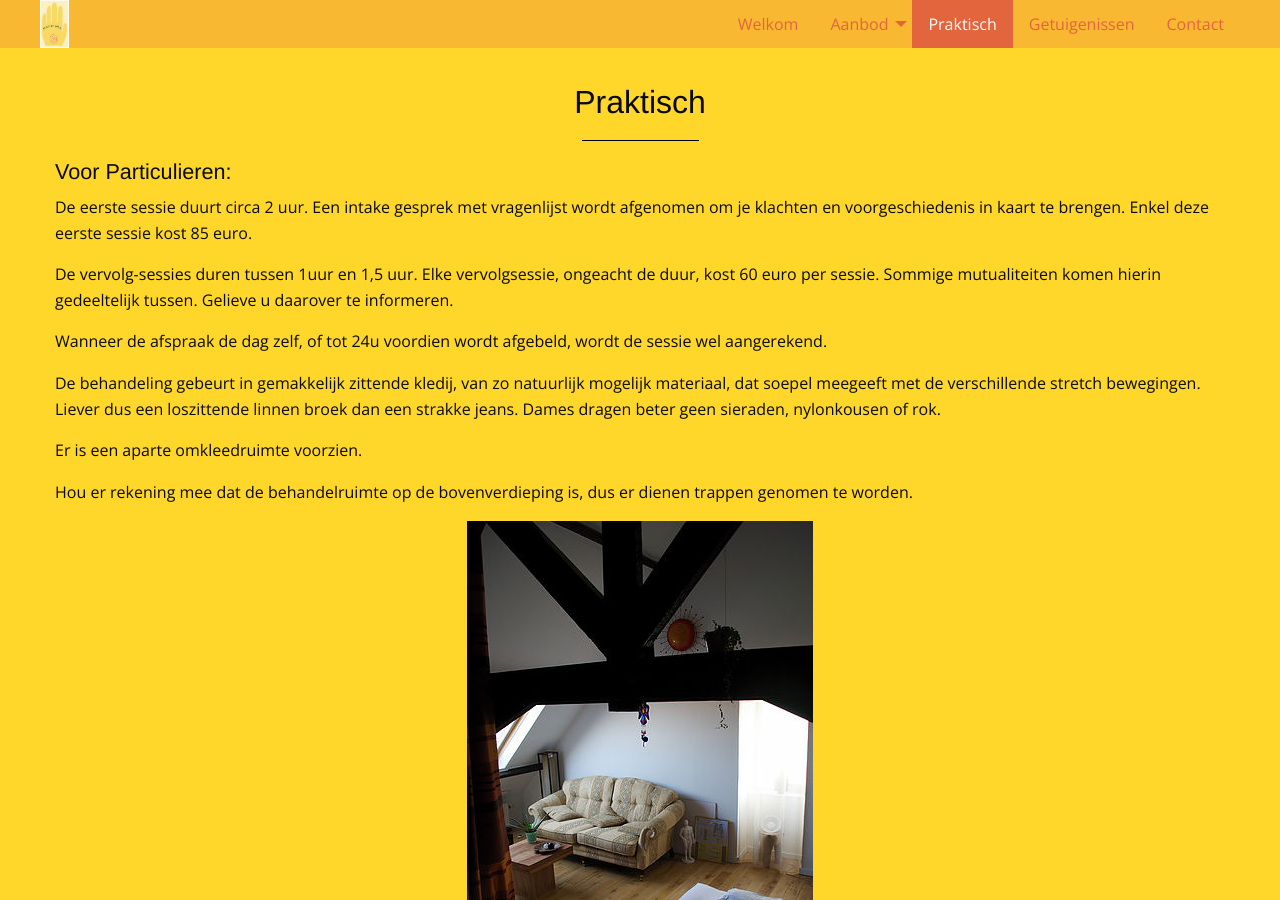
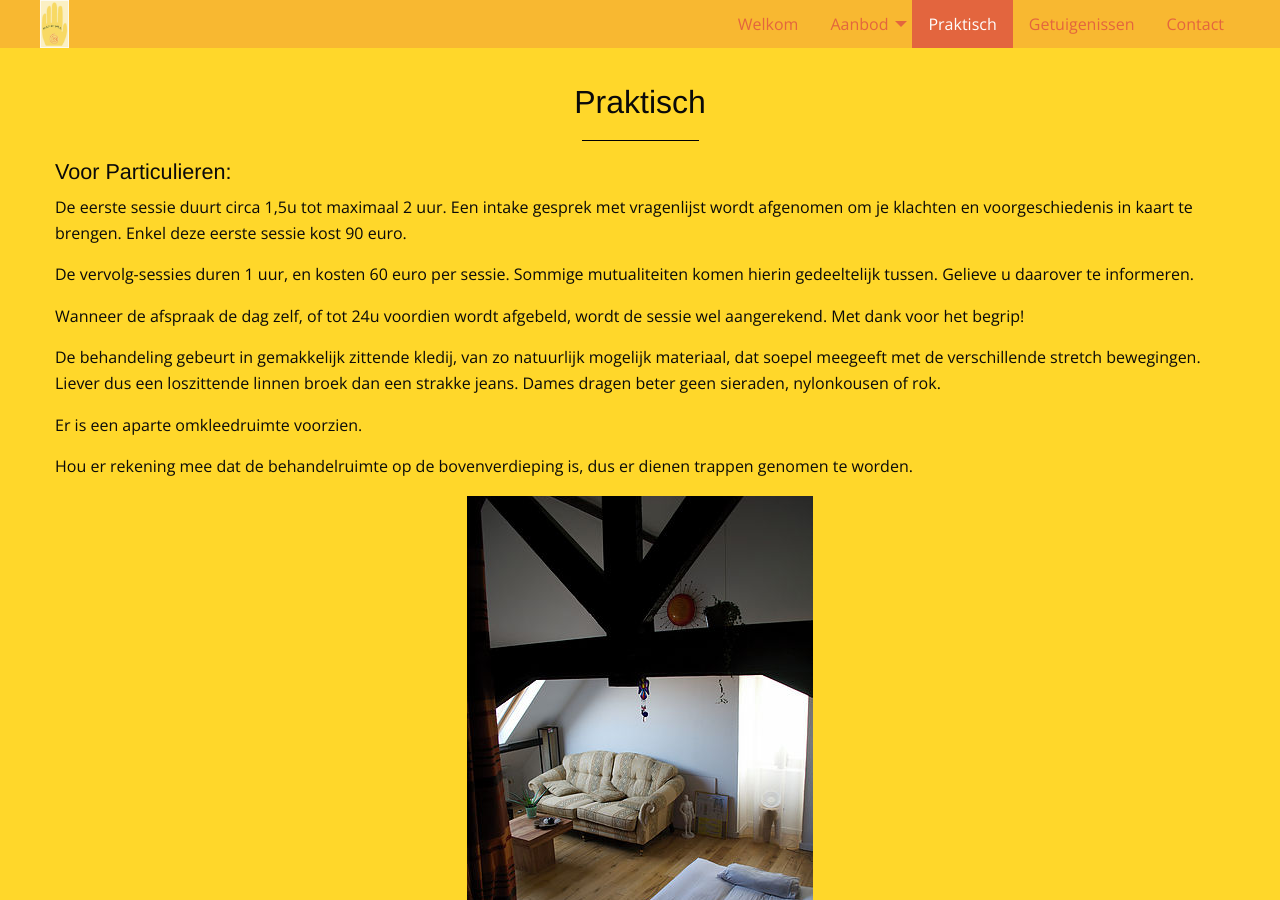
Before and after one commit to manopura/manopura.github.io, a Jekyll site: the page built from praktisch.md, in a window 1280 px wide and 900 px high. Built offline with Jekyll 4.4.1, drawn with Linux system fonts in a browser that asks for light colours; nearby versions of some CDN libraries; our own code applies the rules of GitHub Pages for plain Markdown files.

Commit message:
Update praktisch.md

```diff
--- a/praktisch.md
+++ b/praktisch.md
@@ -6,12 +6,11 @@ menu: praktisch
 
 ### Voor Particulieren:
 
-De eerste sessie duurt circa 2 uur. Een intake gesprek met vragenlijst wordt afgenomen om je klachten en voorgeschiedenis in kaart te brengen. Enkel deze eerste sessie kost 85 euro.
+De eerste sessie duurt circa 1,5u tot maximaal 2 uur. Een intake gesprek met vragenlijst wordt afgenomen om je klachten en voorgeschiedenis in kaart te brengen. Enkel deze eerste sessie kost 90 euro.
 
-De vervolg-sessies duren tussen 1uur en 1,5 uur.
-Elke vervolgsessie, ongeacht de duur, kost 60 euro per sessie. Sommige mutualiteiten komen hierin gedeeltelijk tussen. Gelieve u daarover te informeren.
+De vervolg-sessies duren 1 uur, en kosten 60 euro per sessie. Sommige mutualiteiten komen hierin gedeeltelijk tussen. Gelieve u daarover te informeren.
 
-Wanneer de afspraak de dag zelf, of tot 24u voordien wordt afgebeld, wordt de sessie wel aangerekend.
+Wanneer de afspraak de dag zelf, of tot 24u voordien wordt afgebeld, wordt de sessie wel aangerekend. Met dank voor het begrip!
 
 De behandeling gebeurt in gemakkelijk zittende kledij, van zo natuurlijk mogelijk materiaal, dat soepel meegeeft met de verschillende stretch bewegingen. Liever dus een loszittende linnen broek dan een strakke jeans. Dames dragen beter geen sieraden, nylonkousen of rok.
 
```
